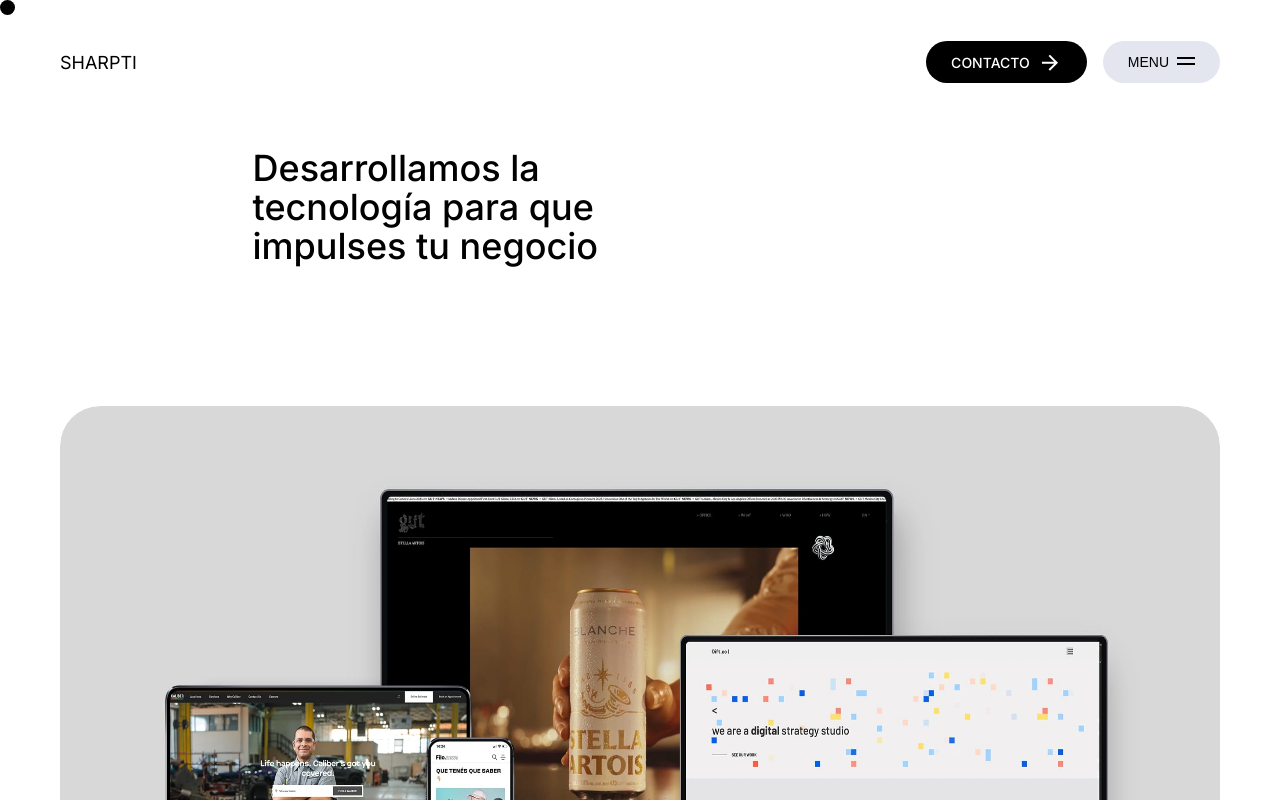
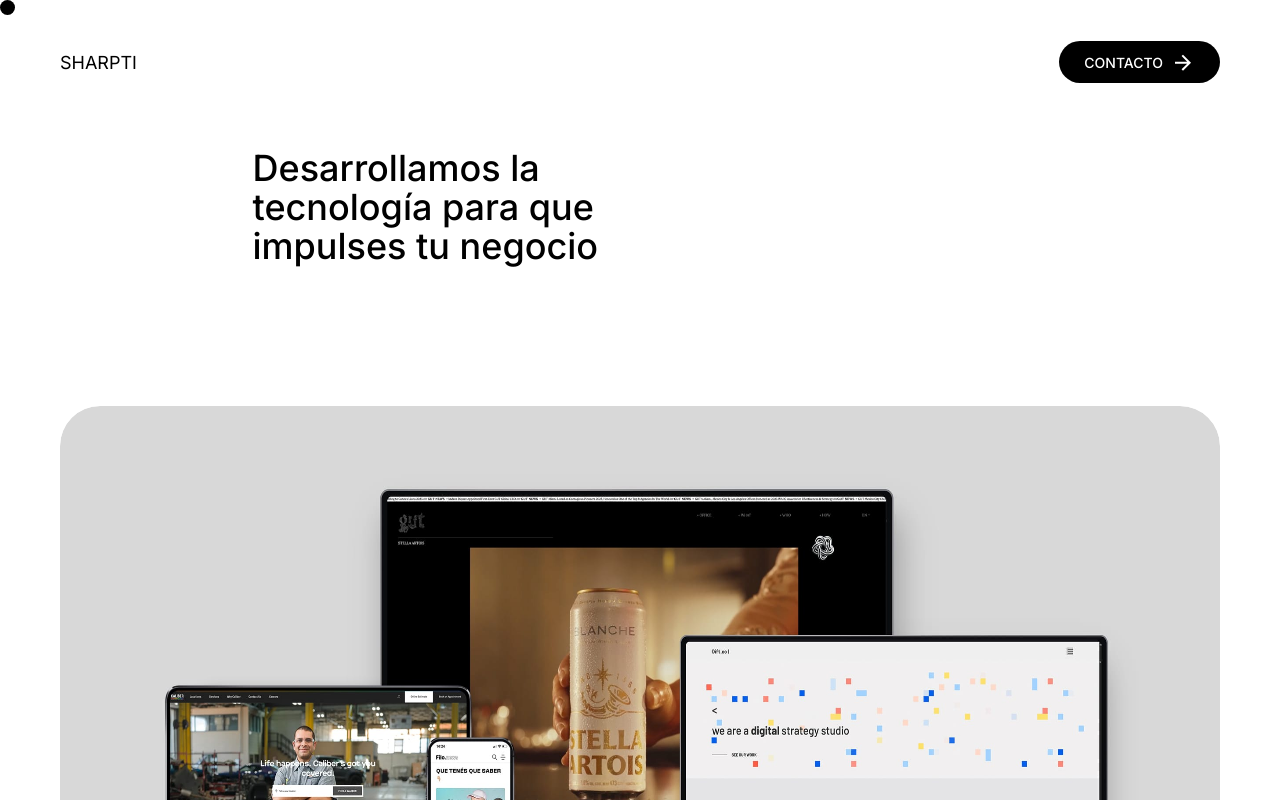
Before and after one commit to testolinp/momiji, a Next.js app: page / in a window 1280 px wide. Shown: the top 800 px of the page. Built offline with nearby package versions, Linux system fonts and the light colour scheme.

Commit message:
remove menu

```diff
--- a/src/app/ui/header/header.tsx
+++ b/src/app/ui/header/header.tsx
@@ -27,11 +27,11 @@ export default function Header() {
               <path d='M16.175 13.7131H4V11.7131H16.175L10.575 6.11307L12 4.71307L20 12.7131L12 20.7131L10.575 19.3131L16.175 13.7131Z' fill='white' />
             </svg>
           </a>
-          <button className={`${styles.header__menu} ${showMenu ? styles.header__menu__close : ''}`} aria-label='Show menu'
+          {/* <button className={`${styles.header__menu} ${showMenu ? styles.header__menu__close : ''}`} aria-label='Show menu'
               onClick={displayMenu}>
             <small>Menu</small>
             <span></span>
-          </button>
+          </button> */}
         </div>
       </div>
       <Menu showMenu={showMenu} hideMenu={hideMenu}></Menu>
```
